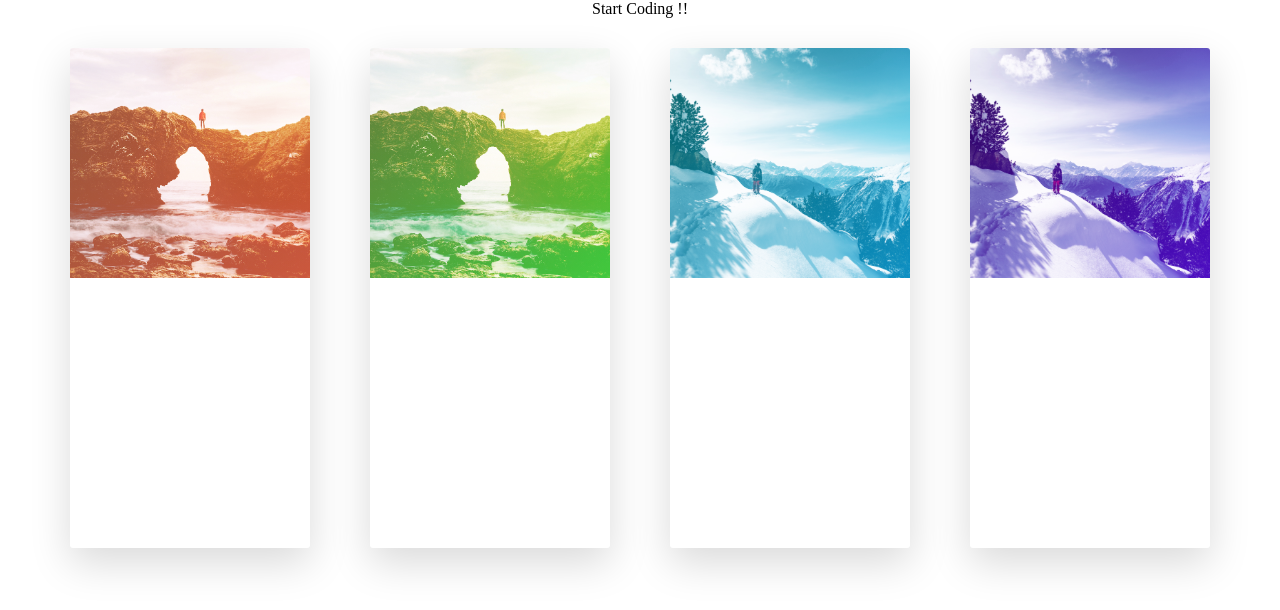
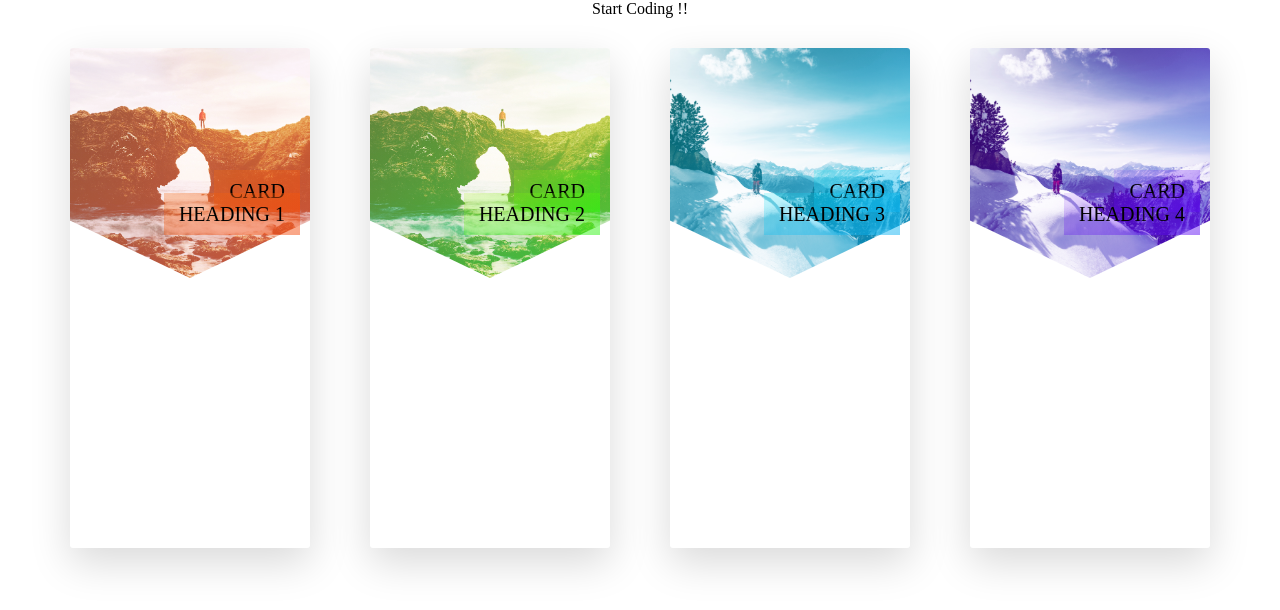
Before and after one commit to jscodelover/css-card-rotation-360-deg, a website: page index.html in a window 1280 px wide. Drawn offline with Linux system fonts and the light colour scheme.

Commit message:
box-decoration-break included

```diff
--- a/index.html
+++ b/index.html
@@ -14,7 +14,12 @@
       <div class="col-1-of-4">
         <div class="card">
           <div class="card__side card__side--front">
-            <div class="card--picture card--picture-1"></div>
+            <div class="card__picture card__picture--1"></div>
+            <div class="card__heading">
+              <span class="card__heading-span card__heading-span--1">
+                Card Heading 1
+              </span>
+            </div>
           </div>
           <div class="card__side card__side--back card__side--back-1">
             Card Back
@@ -24,7 +29,12 @@
       <div class="col-1-of-4">
         <div class="card">
           <div class="card__side card__side--front">
-            <div class="card--picture card--picture-2"></div>
+            <div class="card__picture card__picture--2"></div>
+            <div class="card__heading">
+              <span class="card__heading-span card__heading-span--2">
+                Card Heading 2
+              </span>
+            </div>
           </div>
           <div class="card__side card__side--back card__side--back-2">
             Card Back
@@ -34,7 +44,12 @@
       <div class="col-1-of-4">
         <div class="card">
           <div class="card__side card__side--front">
-            <div class="card--picture card--picture-3"></div>
+            <div class="card__picture card__picture--3"></div>
+            <div class="card__heading">
+              <span class="card__heading-span card__heading-span--3">
+                Card Heading 3
+              </span>
+            </div>
           </div>
           <div class="card__side card__side--back card__side--back-3">
             Card Back
@@ -44,7 +59,12 @@
       <div class="col-1-of-4">
         <div class="card">
           <div class="card__side card__side--front">
-            <div class="card--picture card--picture-4"></div>
+            <div class="card__picture card__picture--4"></div>
+            <div class="card__heading">
+              <span class="card__heading-span card__heading-span--4">
+                Card Heading 4
+              </span>
+            </div>
           </div>
           <div class="card__side card__side--back card__side--back-4">
             Card Back
--- a/sass/components/_card.scss
+++ b/sass/components/_card.scss
@@ -50,18 +50,21 @@
       }
     }
   }
+
   &:hover &__side--front {
     transform: rotateY(-180deg);
   }
   &:hover &__side--back {
     transform: rotateY(0deg);
   }
-  &--picture {
+
+  &__picture {
     background-size: cover;
     background-position: center;
     height: 23rem;
+    clip-path: polygon(0 0, 100% 0, 100% 75%, 50% 100%, 0 75%);
     background-blend-mode: screen;
-    &-1 {
+    &--1 {
       background-image: linear-gradient(
           to right bottom,
           rgba(243, 106, 14, 0.541),
@@ -69,7 +72,7 @@
         ),
         url("../img/nat-5.jpg");
     }
-    &-2 {
+    &--2 {
       background-image: linear-gradient(
           to right bottom,
           rgba(174, 243, 14, 0.418),
@@ -77,7 +80,7 @@
         ),
         url("../img/nat-5.jpg");
     }
-    &-3 {
+    &--3 {
       background-image: linear-gradient(
           to right bottom,
           rgba(14, 235, 243, 0.411),
@@ -85,7 +88,7 @@
         ),
         url("../img/nat-7.jpg");
     }
-    &-4 {
+    &--4 {
       background-image: linear-gradient(
           to right bottom,
           rgba(121, 14, 243, 0.377),
@@ -94,4 +97,46 @@
         url("../img/nat-7.jpg");
     }
   }
+  &__heading {
+    position: absolute;
+    top: 13.2rem;
+    right: 1rem;
+    width: 57%;
+    text-align: right;
+    font-size: 2rem;
+    text-transform: uppercase;
+  }
+  &__heading-span {
+    box-decoration-break: clone;
+    -webkit-box-decoration-break: clone;
+    padding: 1rem 1.5rem;
+    &--1 {
+      background-image: linear-gradient(
+        to right bottom,
+        rgba(243, 106, 14, 0.3),
+        rgba(243, 75, 14, 0.5)
+      );
+    }
+    &--2 {
+      background-image: linear-gradient(
+        to right bottom,
+        rgba(174, 243, 14, 0.2),
+        rgba(41, 243, 14, 0.5)
+      );
+    }
+    &--3 {
+      background-image: linear-gradient(
+        to right bottom,
+        rgba(14, 235, 243, 0.2),
+        rgba(14, 178, 243, 0.5)
+      );
+    }
+    &--4 {
+      background-image: linear-gradient(
+        to right bottom,
+        rgba(121, 14, 243, 0.1),
+        rgba(94, 14, 243, 0.5)
+      );
+    }
+  }
 }
```
Also changed, not shown: css/style.css.
